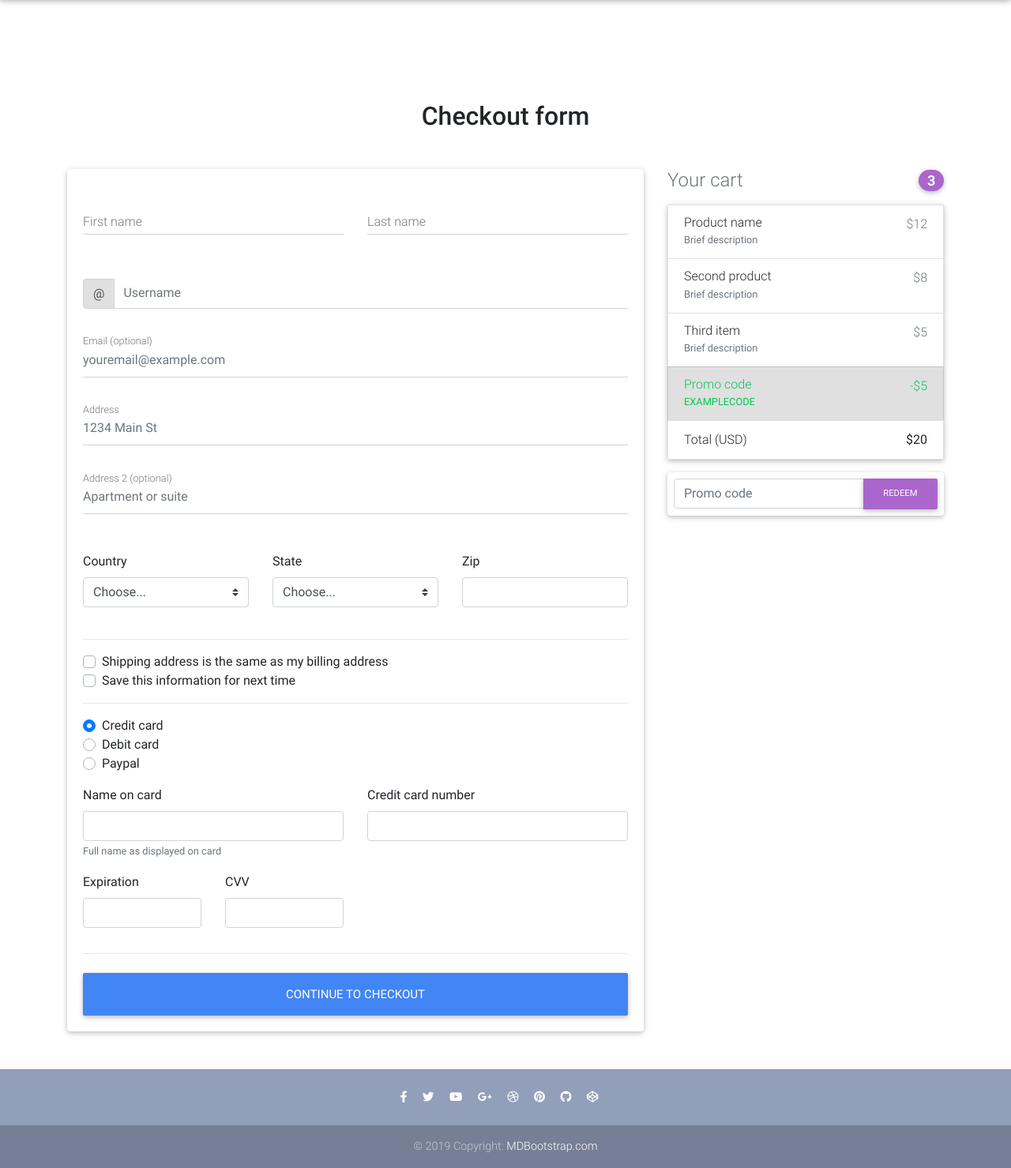
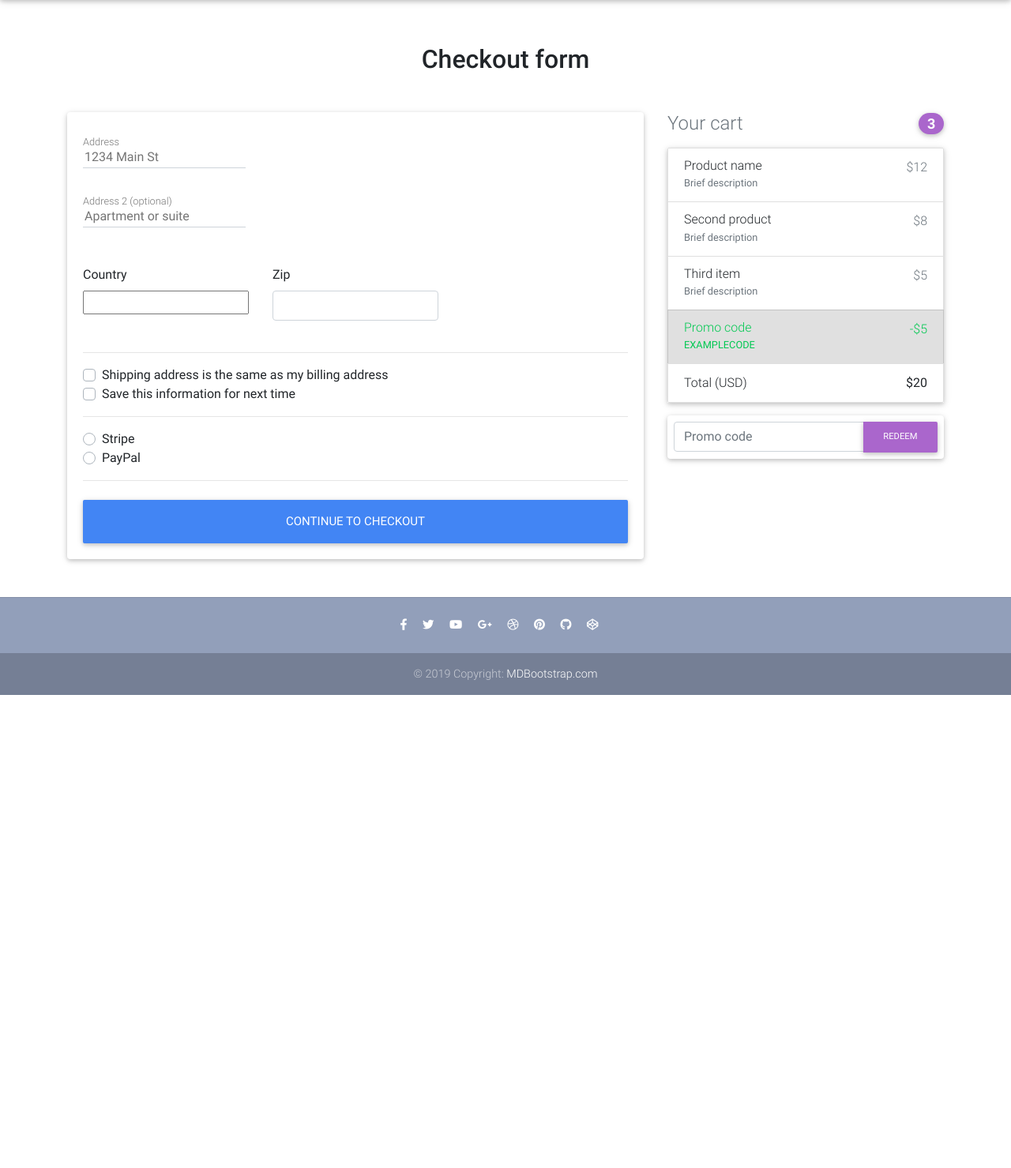
Before and after one commit to devexpert09/Django-ecommerce, a Django app: page /checkout/ in a window 1280 px wide. Shown: the part 64-1543 px from the top of the page at 79% size. After the commit the page ends 944 px from the top, so only its background shows below. Run offline with Django 3.2, Linux system fonts and the light colour scheme; some libraries are stand-ins or nearby versions.

Commit message:
Handling billing address

```diff
--- /dev/null
+++ b/core/forms.py
@@ -0,0 +1,33 @@
+from django import forms
+from django_countries.fields import CountryField
+from django_countries.widgets import CountrySelectWidget
+
+
+PAYMENT_CHOICES = (
+    ('S', 'Stripe'),
+    ('P', 'PayPal')
+)
+
+
+class CheckoutForm(forms.Form):
+    street_address = forms.CharField(widget=forms.TextInput(attrs={
+        'placeholder': '1234 Main St',
+        'id': 'address'
+    }))
+    apartment_address = forms.CharField(required=False, widget=forms.TextInput(attrs={
+        'placeholder': 'Apartment or suite',
+        'id': 'address-2'
+    }))
+    country = CountryField(blank_label='(select country)').formfield(
+        widget=CountrySelectWidget(attrs={
+            'class': 'custom-select d-block w-100',
+
+        }))
+    zip = forms.CharField(widget=forms.TextInput(attrs={
+        'class': 'form-control',
+        'id': 'zip'
+    }))
+    same_shipping_address = forms.BooleanField(required=False)
+    save_info = forms.BooleanField(required=False)
+    payment_option = forms.ChoiceField(
+        widget=forms.RadioSelect, choices=PAYMENT_CHOICES)
--- a/core/urls.py
+++ b/core/urls.py
@@ -1,7 +1,7 @@
 from django.urls import path
 from .views import (
     ItemDetailView,
-    checkout,
+    CheckoutView,
     HomeView,
     OrderSummaryView,
     add_to_cart,
@@ -13,7 +13,7 @@ app_name = 'core'
 
 urlpatterns = [
     path('', HomeView.as_view(), name='home'),
-    path('checkout/', checkout, name='checkout'),
+    path('checkout/', CheckoutView.as_view(), name='checkout'),
     path('order-summary/', OrderSummaryView.as_view(), name='order-summary'),
     path('product/<slug>/', ItemDetailView.as_view(), name='product'),
     path('add-to-cart/<slug>/', add_to_cart, name='add-to-cart'),
--- a/core/views.py
+++ b/core/views.py
@@ -6,7 +6,8 @@ from django.shortcuts import render, get_object_or_404
 from django.views.generic import ListView, DetailView, View
 from django.shortcuts import redirect
 from django.utils import timezone
-from .models import Item, OrderItem, Order
+from .forms import CheckoutForm
+from .models import Item, OrderItem, Order, BillingAddress
 
 
 def products(request):
@@ -16,8 +17,45 @@ def products(request):
     return render(request, "products.html", context)
 
 
-def checkout(request):
-    return render(request, "checkout.html")
+class CheckoutView(View):
+    def get(self, *args, **kwargs):
+        form = CheckoutForm()
+        context = {
+            'form': form
+        }
+        return render(self.request, "checkout.html", context)
+
+    def post(self, *args, **kwargs):
+        form = CheckoutForm(self.request.POST or None)
+        try:
+            order = Order.objects.get(user=self.request.user, ordered=False)
+            if form.is_valid():
+                street_address = form.cleaned_data.get('street_address')
+                apartment_address = form.cleaned_data.get('apartment_address')
+                country = form.cleaned_data.get('country')
+                zip = form.cleaned_data.get('zip')
+                # TODO: add functionality for these fields
+                # same_shipping_address = form.cleaned_data.get(
+                #     'same_shipping_address')
+                # save_info = form.cleaned_data.get('save_info')
+                payment_option = form.cleaned_data.get('payment_option')
+                billing_address = BillingAddress(
+                    user=self.request.user,
+                    street_address=street_address,
+                    apartment_address=apartment_address,
+                    country=country,
+                    zip=zip
+                )
+                billing_address.save()
+                order.billing_address = billing_address
+                order.save()
+                # TODO: add redirect to the selected payment option
+                return redirect('core:checkout')
+            messages.warning(self.request, "Failed checkout")
+            return redirect('core:checkout')
+        except ObjectDoesNotExist:
+            messages.error(self.request, "You do not have an active order")
+            return redirect("core:order-summary")
 
 
 class HomeView(ListView):
--- a/djecommerce/settings/base.py
+++ b/djecommerce/settings/base.py
@@ -19,6 +19,7 @@ INSTALLED_APPS = [
     'allauth.account',
     'allauth.socialaccount',
     'crispy_forms',
+    'django_countries',
 
     'core'
 ]
--- a/requirements.txt
+++ b/requirements.txt
@@ -4,6 +4,7 @@ chardet==3.0.4
 defusedxml==0.6.0
 Django==2.2
 django-allauth==0.39.1
+django-countries==5.3.3
 django-crispy-forms==1.7.2
 django-debug-toolbar==1.10.1
 idna==2.8
--- a/templates/checkout.html
+++ b/templates/checkout.html
@@ -1,9 +1,9 @@
 {% extends "base.html" %}
-grey lighten-3
+{% load crispy_forms_tags %}
 
 {% block content %}
 
-  <main class="mt-5 pt-4">
+  <main >
     <div class="container wow fadeIn">
 
       <!-- Heading -->
@@ -18,62 +18,27 @@ grey lighten-3
           <!--Card-->
           <div class="card">
 
+            {% comment %} <form method='POST'>
+              {% csrf_token %}
+              {{ form|crispy }}
+              <button class='btn btn-primary' type='submit'>Checkout</button>
+            </form> {% endcomment %}
+
             <!--Card content-->
-            <form class="card-body">
-
-              <!--Grid row-->
-              <div class="row">
-
-                <!--Grid column-->
-                <div class="col-md-6 mb-2">
-
-                  <!--firstName-->
-                  <div class="md-form ">
-                    <input type="text" id="firstName" class="form-control">
-                    <label for="firstName" class="">First name</label>
-                  </div>
-
-                </div>
-                <!--Grid column-->
-
-                <!--Grid column-->
-                <div class="col-md-6 mb-2">
-
-                  <!--lastName-->
-                  <div class="md-form">
-                    <input type="text" id="lastName" class="form-control">
-                    <label for="lastName" class="">Last name</label>
-                  </div>
-
-                </div>
-                <!--Grid column-->
-
-              </div>
-              <!--Grid row-->
-
-              <!--Username-->
-              <div class="md-form input-group pl-0 mb-5">
-                <div class="input-group-prepend">
-                  <span class="input-group-text" id="basic-addon1">@</span>
-                </div>
-                <input type="text" class="form-control py-0" placeholder="Username" aria-describedby="basic-addon1">
-              </div>
-
-              <!--email-->
-              <div class="md-form mb-5">
-                <input type="text" id="email" class="form-control" placeholder="youremail@example.com">
-                <label for="email" class="">Email (optional)</label>
-              </div>
+            <form method="POST" class="card-body">
+              {% csrf_token %}
 
               <!--address-->
               <div class="md-form mb-5">
-                <input type="text" id="address" class="form-control" placeholder="1234 Main St">
+                {% comment %} <input type="text" id="address" class="form-control" placeholder="1234 Main St"> {% endcomment %}
+                {{ form.street_address }}
                 <label for="address" class="">Address</label>
               </div>
 
               <!--address-2-->
               <div class="md-form mb-5">
-                <input type="text" id="address-2" class="form-control" placeholder="Apartment or suite">
+                {% comment %} <input type="text" id="address-2" class="form-control" placeholder="Apartment or suite"> {% endcomment %}
+                {{ form.apartment_address }}
                 <label for="address-2" class="">Address 2 (optional)</label>
               </div>
 
@@ -84,10 +49,11 @@ grey lighten-3
                 <div class="col-lg-4 col-md-12 mb-4">
 
                   <label for="country">Country</label>
-                  <select class="custom-select d-block w-100" id="country" required>
+                  {% comment %} <select class="custom-select d-block w-100" id="country" required>
                     <option value="">Choose...</option>
                     <option>United States</option>
-                  </select>
+                  </select> {% endcomment %}
+                  {{ form.country }}
                   <div class="invalid-feedback">
                     Please select a valid country.
                   </div>
@@ -98,23 +64,9 @@ grey lighten-3
                 <!--Grid column-->
                 <div class="col-lg-4 col-md-6 mb-4">
 
-                  <label for="state">State</label>
-                  <select class="custom-select d-block w-100" id="state" required>
-                    <option value="">Choose...</option>
-                    <option>California</option>
-                  </select>
-                  <div class="invalid-feedback">
-                    Please provide a valid state.
-                  </div>
-
-                </div>
-                <!--Grid column-->
-
-                <!--Grid column-->
-                <div class="col-lg-4 col-md-6 mb-4">
-
                   <label for="zip">Zip</label>
-                  <input type="text" class="form-control" id="zip" placeholder="" required>
+                  {% comment %} <input type="text" class="form-control" id="zip" placeholder="" required> {% endcomment %}
+                  {{ form.zip }}
                   <div class="invalid-feedback">
                     Zip code required.
                   </div>
@@ -128,63 +80,30 @@ grey lighten-3
               <hr>
 
               <div class="custom-control custom-checkbox">
-                <input type="checkbox" class="custom-control-input" id="same-address">
+                <input {% if form.same_shipping_address.value %}checked{% endif %} type="checkbox" class="custom-control-input" name="same_billing_address" id="same-address">
                 <label class="custom-control-label" for="same-address">Shipping address is the same as my billing address</label>
               </div>
               <div class="custom-control custom-checkbox">
-                <input type="checkbox" class="custom-control-input" id="save-info">
+                <input {% if form.save_info.value %}checked{% endif %} type="checkbox" class="custom-control-input" name="save_info" id="save-info">
                 <label class="custom-control-label" for="save-info">Save this information for next time</label>
               </div>
 
               <hr>
 
               <div class="d-block my-3">
+                {% for value, name in form.fields.payment_option.choices %}
                 <div class="custom-control custom-radio">
-                  <input id="credit" name="paymentMethod" type="radio" class="custom-control-input" checked required>
-                  <label class="custom-control-label" for="credit">Credit card</label>
+                  <input id="{{ name }}" name="payment_option" value="{{ value }}" type="radio" class="custom-control-input" required>
+                  <label class="custom-control-label" for="{{ name }}">{{ name }}</label>
+                  {% comment %} {{ form.payment_option }} {% endcomment %}
                 </div>
-                <div class="custom-control custom-radio">
-                  <input id="debit" name="paymentMethod" type="radio" class="custom-control-input" required>
-                  <label class="custom-control-label" for="debit">Debit card</label>
-                </div>
-                <div class="custom-control custom-radio">
+                {% endfor %}
+                {% comment %} <div class="custom-control custom-radio">
                   <input id="paypal" name="paymentMethod" type="radio" class="custom-control-input" required>
                   <label class="custom-control-label" for="paypal">Paypal</label>
-                </div>
+                </div> {% endcomment %}
               </div>
-              <div class="row">
-                <div class="col-md-6 mb-3">
-                  <label for="cc-name">Name on card</label>
-                  <input type="text" class="form-control" id="cc-name" placeholder="" required>
-                  <small class="text-muted">Full name as displayed on card</small>
-                  <div class="invalid-feedback">
-                    Name on card is required
-                  </div>
-                </div>
-                <div class="col-md-6 mb-3">
-                  <label for="cc-number">Credit card number</label>
-                  <input type="text" class="form-control" id="cc-number" placeholder="" required>
-                  <div class="invalid-feedback">
-                    Credit card number is required
-                  </div>
-                </div>
-              </div>
-              <div class="row">
-                <div class="col-md-3 mb-3">
-                  <label for="cc-expiration">Expiration</label>
-                  <input type="text" class="form-control" id="cc-expiration" placeholder="" required>
-                  <div class="invalid-feedback">
-                    Expiration date required
-                  </div>
-                </div>
-                <div class="col-md-3 mb-3">
-                  <label for="cc-expiration">CVV</label>
-                  <input type="text" class="form-control" id="cc-cvv" placeholder="" required>
-                  <div class="invalid-feedback">
-                    Security code required
-                  </div>
-                </div>
-              </div>
+
               <hr class="mb-4">
               <button class="btn btn-primary btn-lg btn-block" type="submit">Continue to checkout</button>
 
```
Also changed, not shown: core/models.py (+16 -0 lines), core/migrations/0010_billingaddress.py (added), core/migrations/0011_order_billing_address.py (added), core/migrations/0012_auto_20190507_1228.py (added), db.sqlite3.
